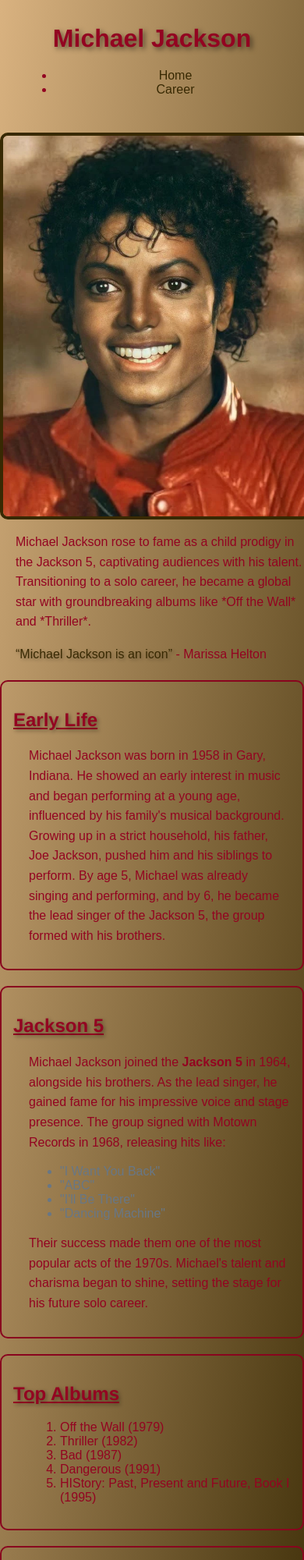
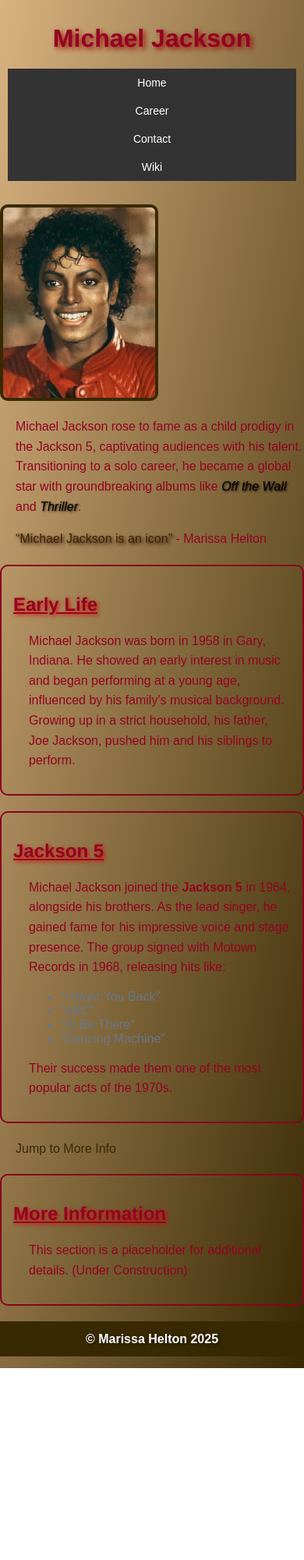
Before and after one commit to MarissaHelton/MichaelJackson, a plain HTML site: page index.html in a window 390 px wide. Shown: the top 2000 px of the page at 78% size. After the commit the page ends 1754 px from the top, so only its background shows below. Drawn offline with Linux system fonts and the light colour scheme.

Commit message:
Changes made/added
index.html (Home Page)
Navigation Menu:

A consistent <nav> element was added at the top with links to Home, Career, and Contact.
An additional external link ("Wiki") points to Michael Jackson’s Wikipedia page, set to open in a new tab using target="_blank" and rel="noopener noreferrer".
Responsive Image:

The main image uses the class .responsive-img, which allows it to scale with the container on different devices.
Internal Link:

A link labeled “Jump to More Info” (using <a href="#more-info">) is included. This anchor link scrolls to the section with id="more-info" on the same page.
Content Sections:

The page is structured with multiple <section> elements (e.g., Early Life, Jackson 5, More Information) to separate content and allow for clear navigation.

```diff
--- a/index.html
+++ b/index.html
@@ -1,32 +1,34 @@
 <!DOCTYPE html>
 <html lang="en">
-
 <head>
   <meta charset="UTF-8">
   <meta name="viewport" content="width=device-width, initial-scale=1.0">
-    <meta name="description"
-        content="Michael Jackson, the &quot;King of Pop,&quot; was a legendary artist known for Thriller and the moonwalk, shaping music and pop culture.">
+  <meta name="description" content="Michael Jackson: An American Icon">
   <link rel="stylesheet" href="style.css">
   <title>Michael Jackson: An American Icon</title>
 </head>
-
 <body>
   <header>
     <h1>Michael Jackson</h1>
+    <!-- Navigation Menu: Consistent across all pages -->
     <nav>
-            <ul>
+      <ul class="nav-menu">
         <li><a href="index.html">Home</a></li>
         <li><a href="career.html">Career</a></li>
+        <li><a href="contact.html">Contact</a></li>
+        <!-- External link opens in a new tab -->
+        <li><a href="https://en.wikipedia.org/wiki/Michael_Jackson" target="_blank" rel="noopener noreferrer">Wiki</a></li>
       </ul>
     </nav>
   </header>
 
   <main>
-        <img src="Michael_Jackson.webp" alt="michael jackson smiling">
+    <!-- Scalable responsive image using the .responsive-img class -->
+    <img src="Michael_Jackson.webp" alt="Michael Jackson smiling" class="responsive-img">
+
     <p>
       Michael Jackson rose to fame as a child prodigy in the Jackson 5, captivating audiences with his talent.
-            Transitioning to a solo career, he became a global star with groundbreaking albums like *Off the Wall* and
-            *Thriller*.
+      Transitioning to a solo career, he became a global star with groundbreaking albums like <em>Off the Wall</em> and <em>Thriller</em>.
     </p>
 
     <p>
@@ -35,66 +37,41 @@
 
     <section>
       <h2>Early Life</h2>
-            <p>Michael Jackson was born in 1958 in Gary, Indiana. He showed an early interest in music and began performing
-                at a young age, influenced by his family's musical background. Growing up in a strict household, his
-                father, Joe Jackson, pushed him and his siblings to perform. By age 5, Michael was already singing and
-                performing, and by 6, he became the lead singer of the Jackson 5, the group formed with his brothers.</p>
+      <p>
+        Michael Jackson was born in 1958 in Gary, Indiana. He showed an early interest in music and began performing at a young age, influenced by his family's musical background.
+        Growing up in a strict household, his father, Joe Jackson, pushed him and his siblings to perform.
+      </p>
     </section>
 
     <section id="career">
       <h2>Jackson 5</h2>
-            <p>Michael Jackson joined the <strong>Jackson 5</strong> in 1964, alongside his brothers. As the lead singer, he
-                gained fame for his impressive voice and stage presence. The group signed with Motown Records in 1968,
-                releasing hits like:</p>
-
-            <!-- Unordered List for Songs -->
+      <p>
+        Michael Jackson joined the <strong>Jackson 5</strong> in 1964, alongside his brothers. As the lead singer, he gained fame for his impressive voice and stage presence.
+        The group signed with Motown Records in 1968, releasing hits like:
+      </p>
+      <!-- Unordered list for Jackson 5 hits -->
       <ul>
         <li>"I Want You Back"</li>
         <li>"ABC"</li>
         <li>"I'll Be There"</li>
         <li>"Dancing Machine"</li>
       </ul>
-
-            <p>Their success made them one of the most popular acts of the 1970s. Michael's talent and charisma began to
-                shine, setting the stage for his future solo career.</p>
-        </section>
-
-        <section>
-            <h2>Top Albums</h2>
-            <!-- Ordered List for Albums -->
-            <ol>
-                <li>Off the Wall (1979)</li>
-                <li>Thriller (1982)</li>
-                <li>Bad (1987)</li>
-                <li>Dangerous (1991)</li>
-                <li>HIStory: Past, Present and Future, Book I (1995)</li>
-            </ol>
-        </section>
-
-        <section>
-            <h2>Major Achievements</h2>
-            <!-- Unordered List for Achievements -->
-            <ul>
-                <li>Most awarded artist in history</li>
-                <li>First artist to have a #1 hit in four different decades</li>
-                <li>Thriller remains the best-selling album of all time</li>
-                <li>Inducted into the Rock and Roll Hall of Fame twice</li>
-            </ul>
-        </section>
-
-        <section>
-            <!-- Highlighted Important Info -->
-            <p class="important-info">
-                Michael Jackson remains one of the most influential artists in history. His contributions to music, dance,
-                and pop culture are unmatched.
+      <p>
+        Their success made them one of the most popular acts of the 1970s.
       </p>
     </section>
 
+    <!-- Internal link that jumps to the More Information section on the same page -->
+    <p><a href="#more-info">Jump to More Info</a></p>
+
+    <section id="more-info">
+      <h2>More Information</h2>
+      <p>This section is a placeholder for additional details. (Under Construction)</p>
+    </section>
   </main>
 
   <footer>
     <p>&copy; Marissa Helton 2025</p>
   </footer>
 </body>
-
 </html>
--- a/style.css
+++ b/style.css
@@ -4,18 +4,22 @@ body {
     color: rgb(147, 4, 33);
     margin: 0;
     font-family: 'Arial', sans-serif;
+    /* Fluid Layout: Container adjusts with viewport */
+    max-width: 1200px;
+    margin-left: auto;
+    margin-right: auto;
 }
 
 /* TYPE SELECTOR */
 q {
     color: rgb(56, 41, 3);
-    text-shadow: 2px 2px 4px rgba(0, 0, 0, 0.3);
+    text-shadow: 2px 2px 4px rgb(47, 4, 4);
 }
 
 h1 {
     font-family: 'Franklin Gothic Medium', 'Arial Narrow', Arial, sans-serif;
     font-size: 2.5em;
-    text-shadow: 3px 3px 6px rgba(0, 0, 0, 0.5);
+    text-shadow: 3px 3px 6px rgba(155, 13, 13, 0.953);
     margin-bottom: 20px; /* Space below the main title */
 }
 
@@ -23,7 +27,7 @@ h2 {
     font-family: 'Franklin Gothic Medium', 'Arial Narrow', Arial, sans-serif;
     font-weight: 700;
     text-decoration: underline;
-    text-shadow: 2px 2px 5px rgba(0, 0, 0, 0.4);
+    text-shadow: 2px 2px 5px rgba(209, 10, 10, 0.889);
     margin-top: 20px;
 }
 
@@ -33,8 +37,9 @@ p {
     padding-left: 20px; /* Indent for paragraphs */
 }
 
+/* Default image styling from your code */
 img {
-    width: 300px; /* Adjust as needed */
+    width: 200px; /* Adjust as needed */
     height: auto; /* Keeps the aspect ratio */
     display: block;
     margin: 0 auto; /* Centers the image */
@@ -42,22 +47,31 @@ img {
     border-radius: 10px; /* Optional: Adds rounded corners */
 }
 
+/* NEW: Scalable (Responsive) Image */
+/* Use this class for images that need to scale with their container */
+.responsive-img {
+    width: 50%;
+    height: auto;
+    display: block;
+    margin: 20px 0;
+}
+
 /* DESCENDANT SELECTOR FOR <em> */
 p em {
-    color: #f4a261;
+    color: #000000;
     font-style: italic;
-    text-shadow: 1px 1px 3px rgba(0, 0, 0, 0.4);
+    text-shadow: 1px 1px 3px rgb(15, 0, 0);
 }
 
 /* ID SELECTOR */
 #git_header {
-    color: rgb(8, 8, 140);
+    color: rgb(0, 0, 6);
     text-shadow: 1px 1px 3px rgba(0, 0, 0, 0.3);
 }
 
 /* CLASS SELECTOR */
 .first_text {
-    color: rgb(9, 9, 134);
+    color: rgb(1, 1, 13);
     text-shadow: 1px 1px 3px rgba(0, 0, 0, 0.3);
 }
 
@@ -72,7 +86,7 @@ footer p {
 }
 
 /* RELATIONAL SELECTOR */
-section#career>ul {
+section#career > ul {
     color: rgb(104, 119, 134);
 }
 
@@ -90,7 +104,7 @@ a:hover {
 
 /* HIGHLIGHT IMPORTANT <p> TAG */
 .important-info {
-    background-color: rgba(255, 223, 186, 0.5); /* Light background */
+    background-color: rgb(0, 0, 0); /* Light background */
     border-left: 5px solid rgb(137, 4, 30); /* Bold left border */
     padding: 10px;
     font-weight: bold;
@@ -115,7 +129,7 @@ ul, ol {
     padding-left: 20px;
 }
 
-/* 2-Column Layout */
+/* 2-Column Layout for the Career page */
 .two-column-layout {
     display: grid;
     grid-template-columns: 1fr 1fr; /* Two equal columns */
@@ -128,21 +142,60 @@ ul, ol {
     border-radius: 10px;
 }
 
-/* For a 3-column layout, change grid-template-columns to 1fr 1fr 1fr */
+/* NEW: Navigation Menu Styling */
+/* This styling applies to the navigation menu on every page */
+.nav-menu {
+    list-style: none;
+    display: flex; /* Horizontal layout */
+    justify-content: center;
+    background-color: #333;
+    margin: 0;
+    padding: 0;
+}
+
+.nav-menu li {
+    margin: 0;
+}
+
+.nav-menu a {
+    display: block;
+    padding: 15px 20px;
+    color: #fff;  /* White text for nav links */
+    text-decoration: none;
+}
+
+/* Hover effect for navigation links */
+.nav-menu a:hover {
+    background-color: #555;
+}
+
+/* MEDIA QUERIES */
+
+/* For devices with a maximum width of 768px */
 @media (max-width: 768px) {
     h1 {
         font-size: 2em; /* Smaller title on mobile */
     }
-
     img {
-        width: 100%; /* Make the image responsive */
+        width: 100%; /* Make images responsive */
     }
-
     .first_text {
         font-size: 1.2em; /* Adjust text size on small screens */
     }
-
     .two-column-layout {
-        grid-template-columns: 1fr; /* Stack columns on small screens */
+        grid-template-columns: 1fr; /* Stack columns vertically */
+    }
+    /* Change navigation to vertical layout on medium screens */
+    .nav-menu {
+        flex-direction: column;
+        align-items: center;
     }
 }
+
+/* For devices with a maximum width of 480px */
+@media (max-width: 480px) {
+    .nav-menu a {
+        padding: 10px;
+        font-size: 14px;
+    }
+}
```
Also changed, not shown: career.html (+51 -0 lines), contact.html (added, +34 -0 lines), 1 other file. Lines whose indentation alone changed are shown as unchanged.
